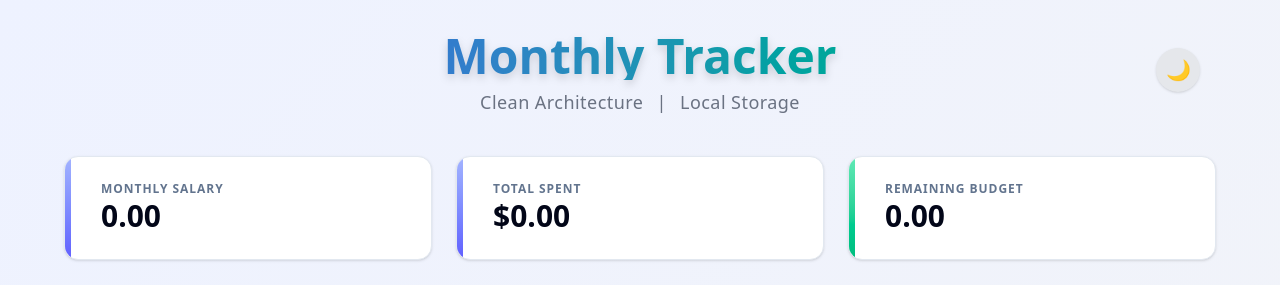
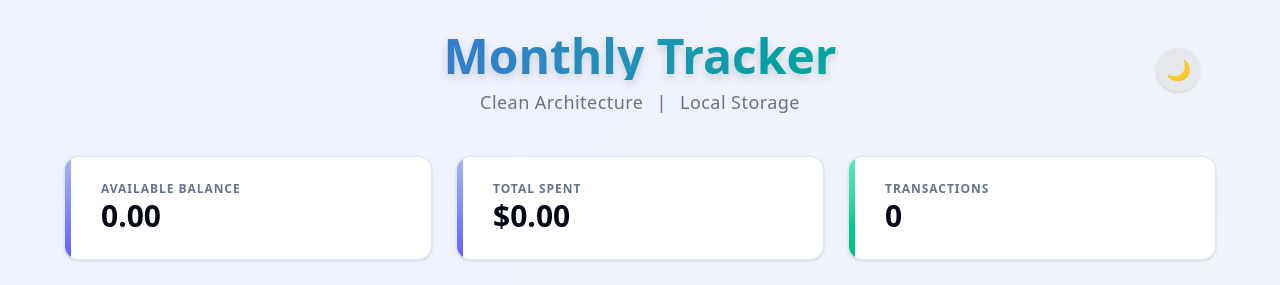
Before and after one commit to Salehahmedeus/expense-tracker, a Vue app: page / in a window 1280 px wide. Shown: the top 285 px of the page. Built offline with nearby package versions, Linux system fonts and the light colour scheme; the HTML template or start-up script is replaced by a standard one.

Commit message:
ui: update stats labels to 'Available Balance' and 'Transactions'

```diff
--- a/src/App.vue
+++ b/src/App.vue
@@ -65,9 +65,9 @@ onMounted(() => {
 
       <!-- Stats Area -->
       <div class="grid grid-cols-1 gap-6 mb-10 md:grid-cols-3">
-        <StatsCard title="Monthly Salary" :value="salary.toFixed(2)" color="primary" />
+        <StatsCard title="Available Balance" :value="salary.toFixed(2)" color="primary" />
         <StatsCard title="Total Spent" :value="totalSpent" color="indigo" />
-        <StatsCard title="Remaining Budget" :value="remainingBudget" :color="parseFloat(remainingBudget) >= 0 ? 'green' : 'red'" />
+        <StatsCard title="Transactions" :value="transactionCount.toString()" color="green" />
       </div>
 
       <!-- Charts -->
```
